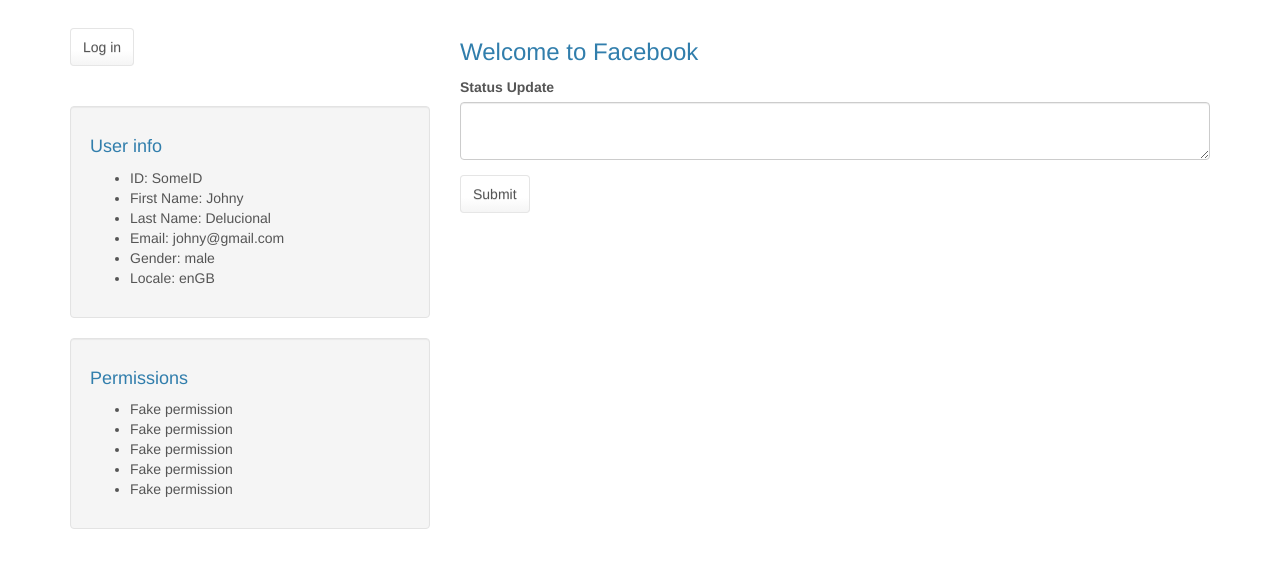
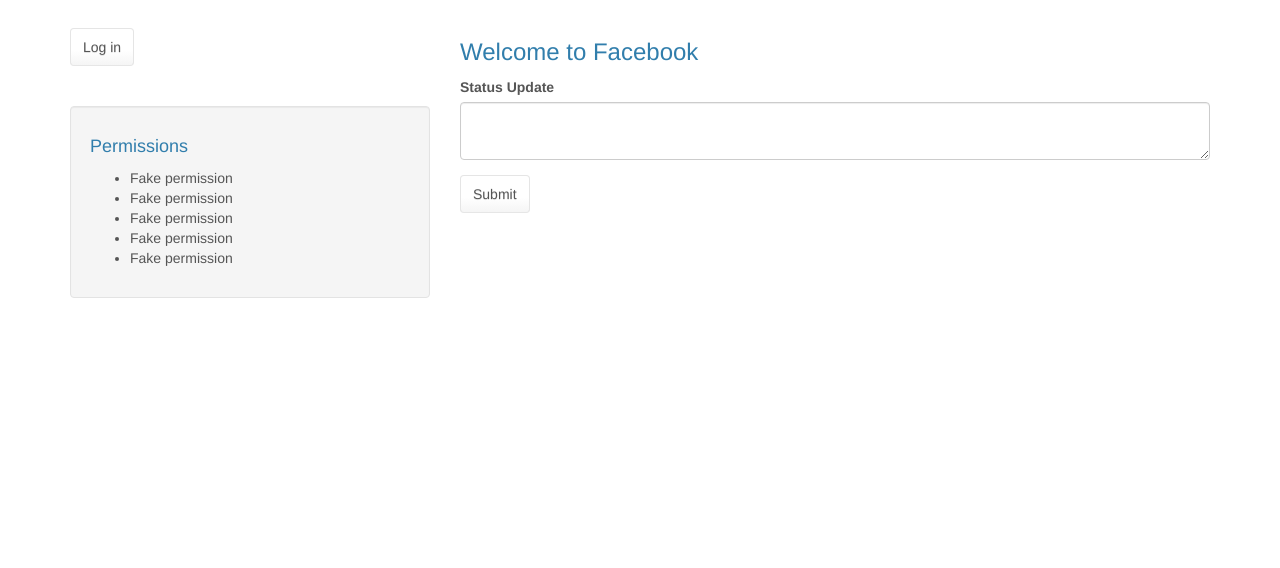
Before and after one commit to PohrebniakOleskandr/ng-facebook-app, a website: page app/index.html at #!/facebook in a window 1280 px wide. Shown: the part 54-622 px from the top of the page. Drawn offline with nearby package versions, Linux system fonts and the light colour scheme.

Commit message:
Add user details

```diff
--- a/app/facebook/facebook.html
+++ b/app/facebook/facebook.html
@@ -9,15 +9,15 @@
         </div>
         <br>
         <br>
-        <div class="well">
+        <div class="well"  ng-if="isLoggedIn == true">
             <h4>User info</h4>
             <ul>
-                <li>ID: SomeID</li>
-                <li>First Name: Johny</li>
-                <li>Last Name: Delucional</li>
-                <li>Email: johny@gmail.com</li>
-                <li>Gender: male</li>
-                <li>Locale: enGB</li>
+                <li>ID: {{userInfo.id}}</li>
+                <li>First Name: {{userInfo.first_name}}</li>
+                <li>First Name: {{userInfo.last_name}}</li>
+                <li>E-mail: {{userInfo.email}}</li>
+                <li>Gender: {{userInfo.gender}}</li>
+                <li>Locale: {{userInfo.locale}</li>
             </ul>
         </div>
         <div class="well">
```
